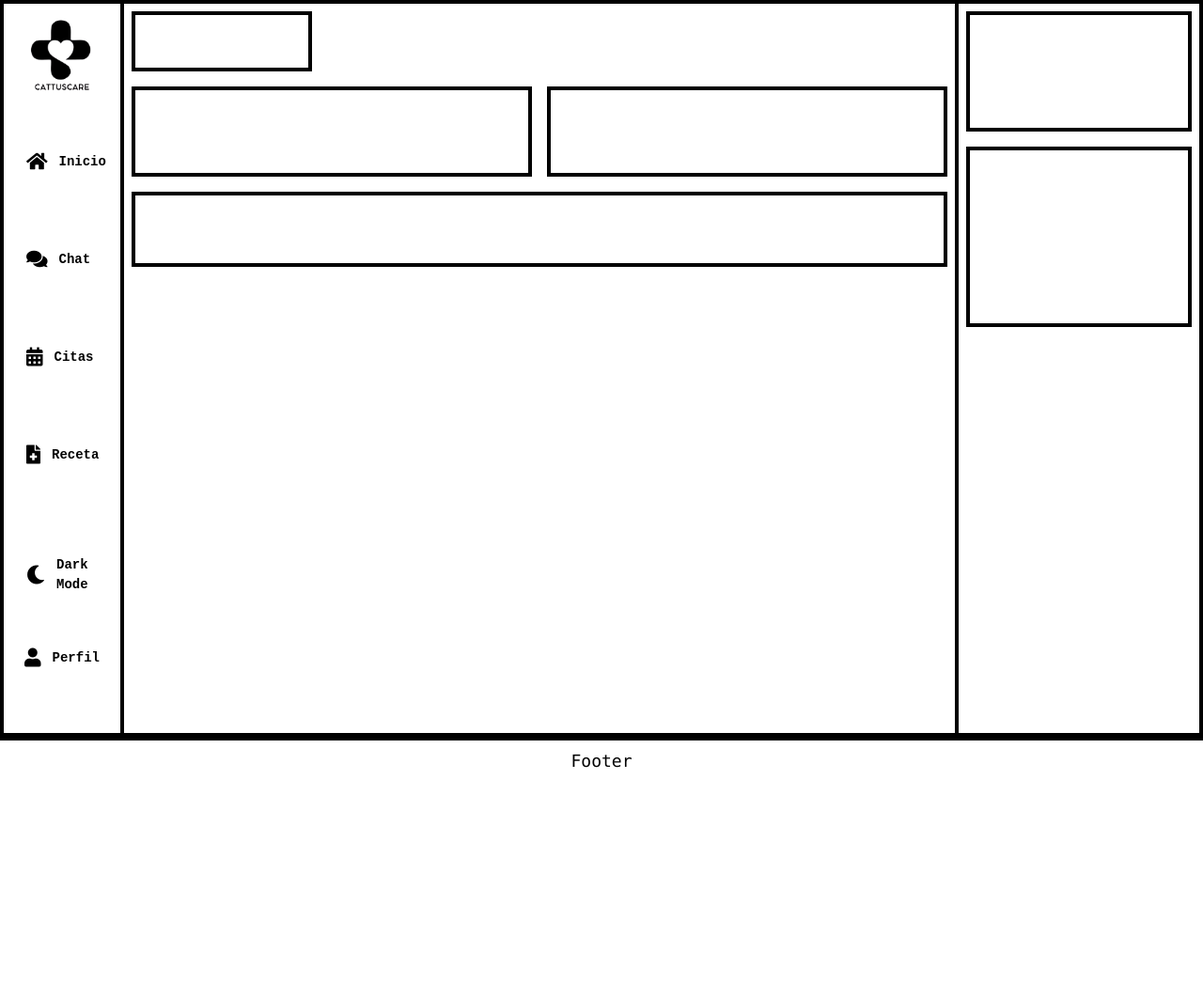
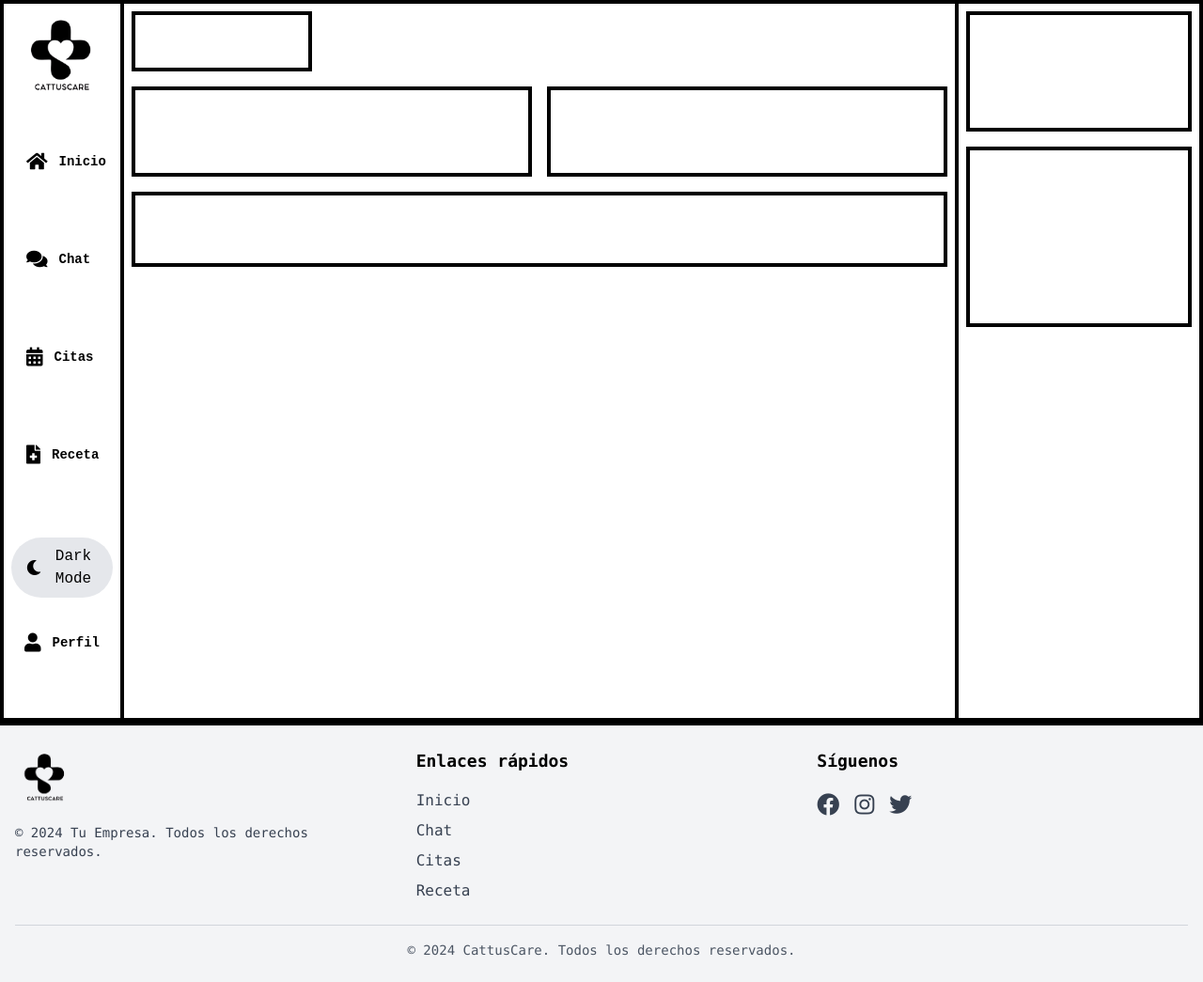
Before and after one commit to NelsonPineda007/CattusCare, a plain HTML site: page vistas/privado/dashboard.html in a window 1280 px wide. Shown: the whole page at 94% size. Before the commit the page ends 832 px from the top, so only its background shows below. Drawn offline with nearby package versions, Linux system fonts and the light colour scheme; a web font is replaced by a local one.

Commit message:
Agregue el footer y agregue el boton de darkmode
se agrego todo lo anterior aunque todavia no es completamente funcional

```diff
--- a/vistas/privado/dashboard.html
+++ b/vistas/privado/dashboard.html
@@ -1,46 +1,66 @@
 <html lang="en">
-
   <head>
     <meta charset="UTF-8" />
     <meta name="viewport" content="width=device-width, initial-scale=1" />
     <title>Dashboard</title>
     <script src="https://cdn.tailwindcss.com"></script>
-  <link href="https://fonts.googleapis.com/css2?family=Martian+Mono:wght@100..800&display=swap" rel="stylesheet" />
-  <link href="https://cdnjs.cloudflare.com/ajax/libs/font-awesome/5.15.3/css/all.min.css" rel="stylesheet" />
-  <link href="https://fonts.googleapis.com/css2?family=Martian+Mono:wght@100..800&display=swap" rel="stylesheet" />
-  <link rel="stylesheet" href="../../css/dashboard.css">
+    <link
+      href="https://fonts.googleapis.com/css2?family=Martian+Mono:wght@100..800&display=swap"
+      rel="stylesheet"
+    />
+    <link
+      href="https://cdnjs.cloudflare.com/ajax/libs/font-awesome/5.15.3/css/all.min.css"
+      rel="stylesheet"
+    />
+    <link
+      href="https://fonts.googleapis.com/css2?family=Martian+Mono:wght@100..800&display=swap"
+      rel="stylesheet"
+    />
+    <link rel="stylesheet" href="../../css/dashboard.css" />
   </head>
 
   <body class="bg-white">
     <div class="min-h-screen flex flex-col">
       <div class="flex flex-1 border-4 border-black">
         <!-- Navbar wider and vertically centered -->
-      <div class="flex flex-col border-r-4 border-black p-2 justify-between w-32 items-center text-left"
-        style="align-content: center">
+        <div
+          class="flex flex-col border-r-4 border-black p-2 justify-between w-32 items-center text-left"
+          style="align-content: center"
+        >
           <div class="flex flex-col items-center space-y-6 w-full">
-          <div class="w-24 h-24 flex items-center justify-center text-lg font-bold">
+            <div
+              class="w-24 h-24 flex items-center justify-center text-lg font-bold"
+            >
               <a href="dashboard.html">
-              <img src="../../recursos/img/Login.png" alt="">
+                <img src="../../recursos/img/Login.png" alt="" />
               </a>
             </div>
             <div class="space-y-6 w-full">
-            <button type="button"
-              class="nav-button w-full h-20 flex items-center space-x-3 pl-4 font-semibold text-sm rounded-md">
+              <button
+                type="button"
+                class="nav-button w-full h-20 flex items-center space-x-3 pl-4 font-semibold text-sm rounded-md"
+              >
                 <i class="fas fa-home text-xl"></i>
                 <span>Inicio</span>
               </button>
-            <button type="button"
-              class="nav-button w-full h-20 flex items-center space-x-3 pl-4 font-semibold text-sm rounded-md">
+              <button
+                type="button"
+                class="nav-button w-full h-20 flex items-center space-x-3 pl-4 font-semibold text-sm rounded-md"
+              >
                 <i class="fas fa-comments text-xl"></i>
                 <span>Chat</span>
               </button>
-            <button type="button"
-              class="nav-button w-full h-20 flex items-center space-x-3 pl-4 font-semibold text-sm rounded-md">
+              <button
+                type="button"
+                class="nav-button w-full h-20 flex items-center space-x-3 pl-4 font-semibold text-sm rounded-md"
+              >
                 <i class="fas fa-calendar-alt text-xl"></i>
                 <span>Citas</span>
               </button>
-            <button type="button"
-              class="nav-button w-full h-20 flex items-center space-x-3 pl-4 font-semibold text-sm rounded-md">
+              <button
+                type="button"
+                class="nav-button w-full h-20 flex items-center space-x-3 pl-4 font-semibold text-sm rounded-md"
+              >
                 <i class="fas fa-file-medical text-xl"></i>
                 <span>Receta</span>
               </button>
@@ -48,13 +68,18 @@
           </div>
           <div class="flex flex-col w-full items-center">
             <div class="darkmode-container">
-            <div class="no-hover-button w-28 cursor-default select-none border-0">
-              <i class="fas fa-moon text-xl"></i>
-              <span>Dark Mode</span>
-            </div>
+              <button
+                id="darkModeToggle"
+                class="flex items-center gap-2 px-4 py-2 bg-gray-200 rounded-full hover:bg-gray-300"
+              >
+                <i id="darkModeIcon" class="fas fa-moon"></i>
+                <span id="darkModeText">Dark Mode</span>
+              </button>
             </div>
             <div class="perfil-container">
-            <div class="no-hover-button w-full cursor-default select-none max-w-[140px] border-0">
+              <div
+                class="no-hover-button w-full cursor-default select-none max-w-[140px] border-0"
+              >
                 <i class="fas fa-user text-xl"></i>
                 <span>Perfil</span>
               </div>
@@ -76,10 +101,102 @@
           <div class="h-48 border-4 border-black"></div>
         </div>
       </div>
-    <footer class="border-t-4 border-black text-center py-2 text-lg font-mono">
-      Footer
+      <footer class="bg-gray-100 border-t-4 border-black py-6 font-mono">
+        <div class="container mx-auto px-4">
+          <!-- Contenido del footer en columnas (útil para enlaces) -->
+          <div class="grid grid-cols-1 md:grid-cols-3 gap-8">
+            <!-- Columna 1: Logo o información -->
+            <div class="flex flex-col items-center md:items-start">
+              <a href="dashboard.html" class="mb-4">
+                <img
+                  src="../../recursos/img/Login.png"
+                  alt="Logo"
+                  class="h-16"
+                />
+              </a>
+              <p class="text-gray-700 text-sm">
+                © 2024 Tu Empresa. Todos los derechos reservados.
+              </p>
+            </div>
+
+            <!-- Columna 2: Enlaces rápidos -->
+            <div class="flex flex-col items-center md:items-start">
+              <h3 class="text-lg font-bold mb-4">Enlaces rápidos</h3>
+              <ul class="space-y-2">
+                <li>
+                  <a href="#" class="text-gray-700 hover:text-black transition"
+                    >Inicio</a
+                  >
+                </li>
+                <li>
+                  <a href="#" class="text-gray-700 hover:text-black transition"
+                    >Chat</a
+                  >
+                </li>
+                <li>
+                  <a href="#" class="text-gray-700 hover:text-black transition"
+                    >Citas</a
+                  >
+                </li>
+                <li>
+                  <a href="#" class="text-gray-700 hover:text-black transition"
+                    >Receta</a
+                  >
+                </li>
+              </ul>
+            </div>
+
+            <!-- Columna 3: Redes sociales -->
+            <div class="flex flex-col items-center md:items-start">
+              <h3 class="text-lg font-bold mb-4">Síguenos</h3>
+              <div class="flex space-x-4">
+                <a
+                  href="#"
+                  class="text-gray-700 hover:text-blue-500 transition"
+                >
+                  <i class="fab fa-facebook text-2xl"></i>
+                </a>
+                <a
+                  href="#"
+                  class="text-gray-700 hover:text-pink-500 transition"
+                >
+                  <i class="fab fa-instagram text-2xl"></i>
+                </a>
+                <a
+                  href="#"
+                  class="text-gray-700 hover:text-blue-400 transition"
+                >
+                  <i class="fab fa-twitter text-2xl"></i>
+                </a>
+              </div>
+            </div>
+          </div>
+
+          <!-- Línea divisoria y copyright -->
+          <div
+            class="border-t border-gray-300 mt-6 pt-4 text-center text-sm text-gray-600"
+          >
+            <p>© 2024 CattusCare. Todos los derechos reservados.</p>
+          </div>
+        </div>
       </footer>
+      <script>
+        // Toggle básico (sin localStorage ni preferencia del sistema)
+        document
+          .getElementById("darkModeToggle")
+          .addEventListener("click", () => {
+            document.documentElement.classList.toggle("dark");
+            const icon = document.getElementById("darkModeIcon");
+            const text = document.getElementById("darkModeText");
+            icon.classList.toggle("fa-moon");
+            icon.classList.toggle("fa-sun");
+            text.textContent = document.documentElement.classList.contains(
+              "dark"
+            )
+              ? "Light Mode"
+              : "Dark Mode";
+          });
+      </script>
     </div>
   </body>
-
 </html>
```
Lines whose indentation alone changed are shown as unchanged.
